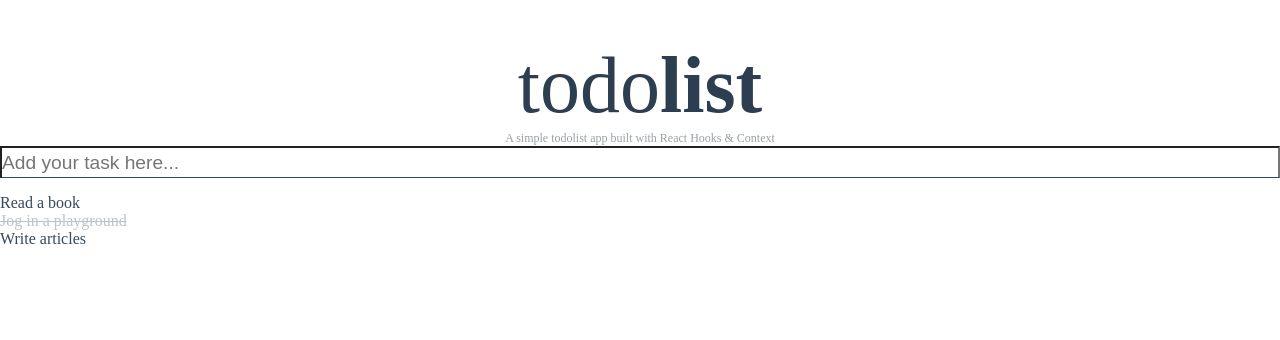
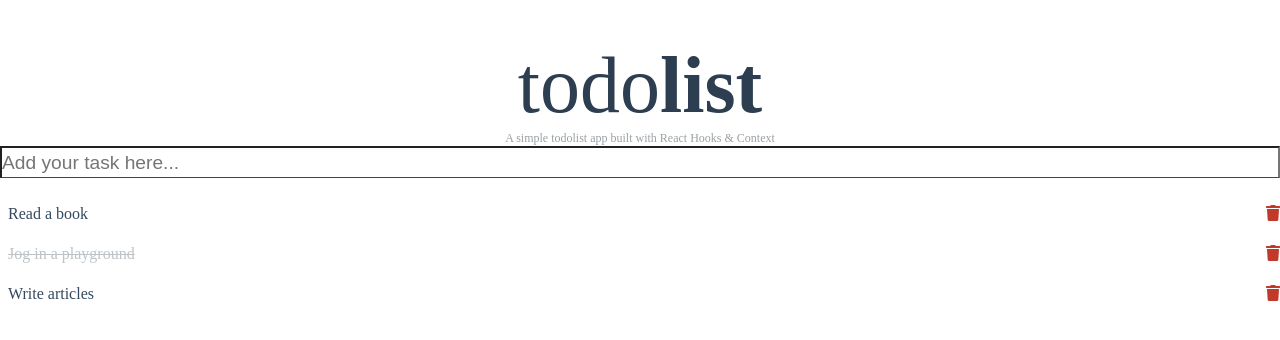
Before and after one commit to lucasmoc47/todo-list, a React (Create React App) app: page / in a window 1280 px wide. Shown: the top 340 px of the page. Built offline with nearby package versions, Linux system fonts and the light colour scheme.

Commit message:
Using fontawesome icons, styling and using the ToggleState custom hook

```diff
--- a/public/index.html
+++ b/public/index.html
@@ -5,6 +5,12 @@
   <meta charset="utf-8" />
   <meta name="viewport" content="width=device-width, initial-scale=1" />
   <title>React App</title>
+  <link
+      rel="stylesheet"
+      href="https://use.fontawesome.com/releases/v5.8.1/css/all.css"
+      integrity="sha384-50oBUHEmvpQ+1lW4y57PTFmhCaXp0ML5d60M1M7uH2+nqUivzIebhndOJK28anvf"
+      crossorigin="anonymous"
+  />
 </head>
 
 <body>
--- a/src/components/Todo/index.js
+++ b/src/components/Todo/index.js
@@ -1,4 +1,6 @@
 import React, { useContext, memo } from 'react';
+
+import useToggleState from '../../hooks/useToggleState'
 
 import { DispatchContext } from '../../contexts/TodosContext'
 import { REMOVE_TODO, TOGGLE_TODO } from '../../constants/actions'
@@ -6,7 +8,21 @@ import { REMOVE_TODO, TOGGLE_TODO } from '../../constants/actions'
 import './styles.css'
 
 function Todo({ id, task, completed }) {
+	const [isEditing, toggle] = useToggleState(false)
+
 	const dispatch = useContext(DispatchContext)
+
+	if(isEditing) {
+		return (
+			<li
+				className="todo-item"
+				style={{ overflowY: 'hidden' }}
+				onClick={() => toggle()}
+			>
+				edit todo form
+			</li>
+		)
+	}
 
 	return (
 		<li className="todo-item" onClick={() => dispatch({ type: TOGGLE_TODO, id })}>
@@ -15,7 +31,14 @@ function Todo({ id, task, completed }) {
 				color: completed ? '#bdc3c7' : '#34495e'
 			}}>{task}</span>
 			<div className="icons">
-
+				<i
+					style={{ color: '#c0392b' }}
+					className="fas fa-trash"
+					onClick={e => {
+						e.stopPropagation()
+						dispatch({ type: REMOVE_TODO, id })
+					}}
+				/>
 			</div>
 		</li>
 	);
--- a/src/components/Todo/styles.css
+++ b/src/components/Todo/styles.css
@@ -0,0 +1,33 @@
+.todo-item {
+	width: 100%;
+	height: 2.5rem;
+	display: flex;
+	align-items: center;
+	justify-content: space-between;
+	padding-left: 0.5rem;
+	color: #34495e;
+	font-size: 1rem;
+	line-height: 2.5rem;
+	overflow-x: hidden;
+	transition: all 0.3s ease;
+}
+
+.todo-item:hover {
+	background: rgba(0, 0, 0, 0.03);
+	cursor: pointer
+}
+;
+.todo-item:hover div {
+	opacity: 1
+}
+
+.todo-item.icons {
+	width: 40px;
+	display: inline-flex;
+	align-items: center;
+	justify-content: space-between;
+	margin-right: 1rem;
+	float: right;
+	transition: all 0.3s;
+	opacity: 0;
+}
```
